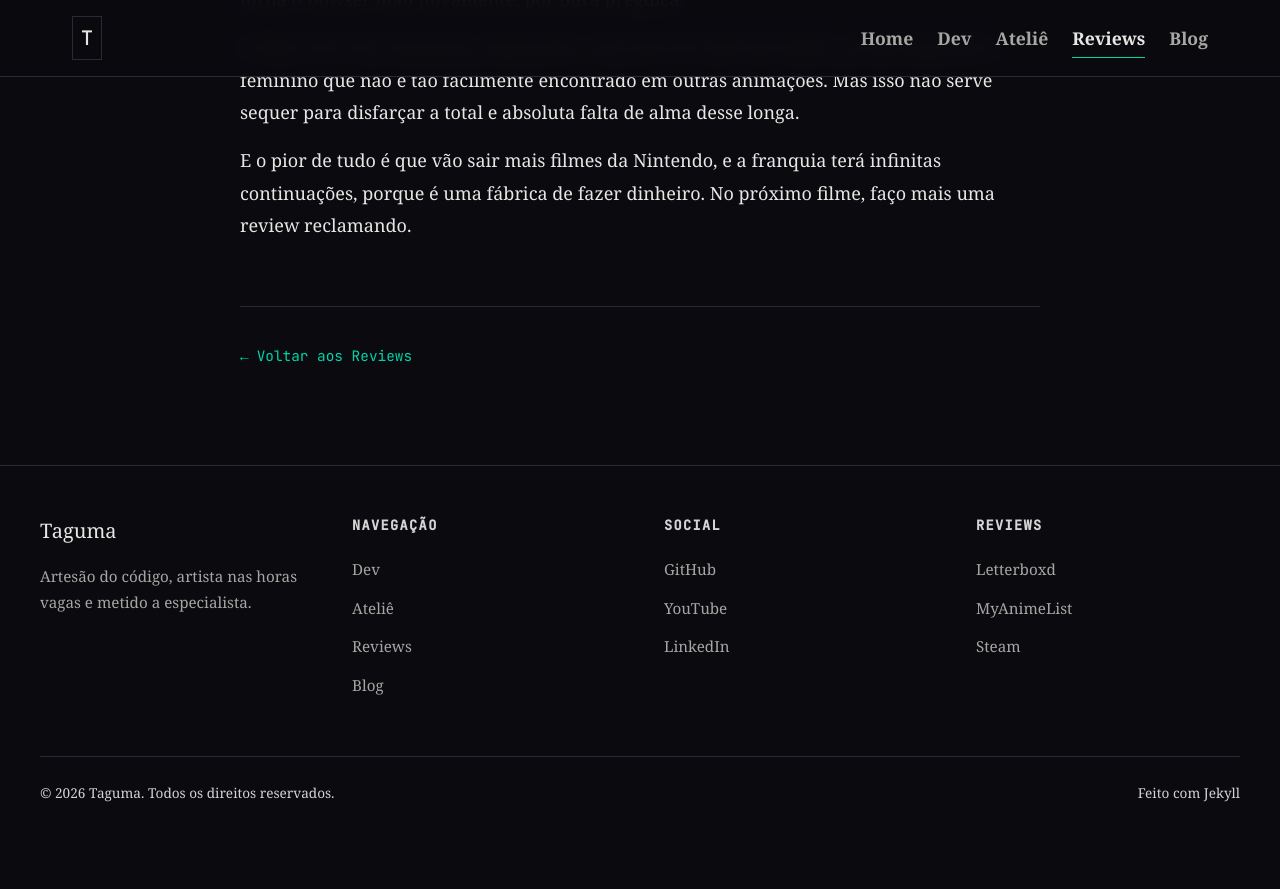
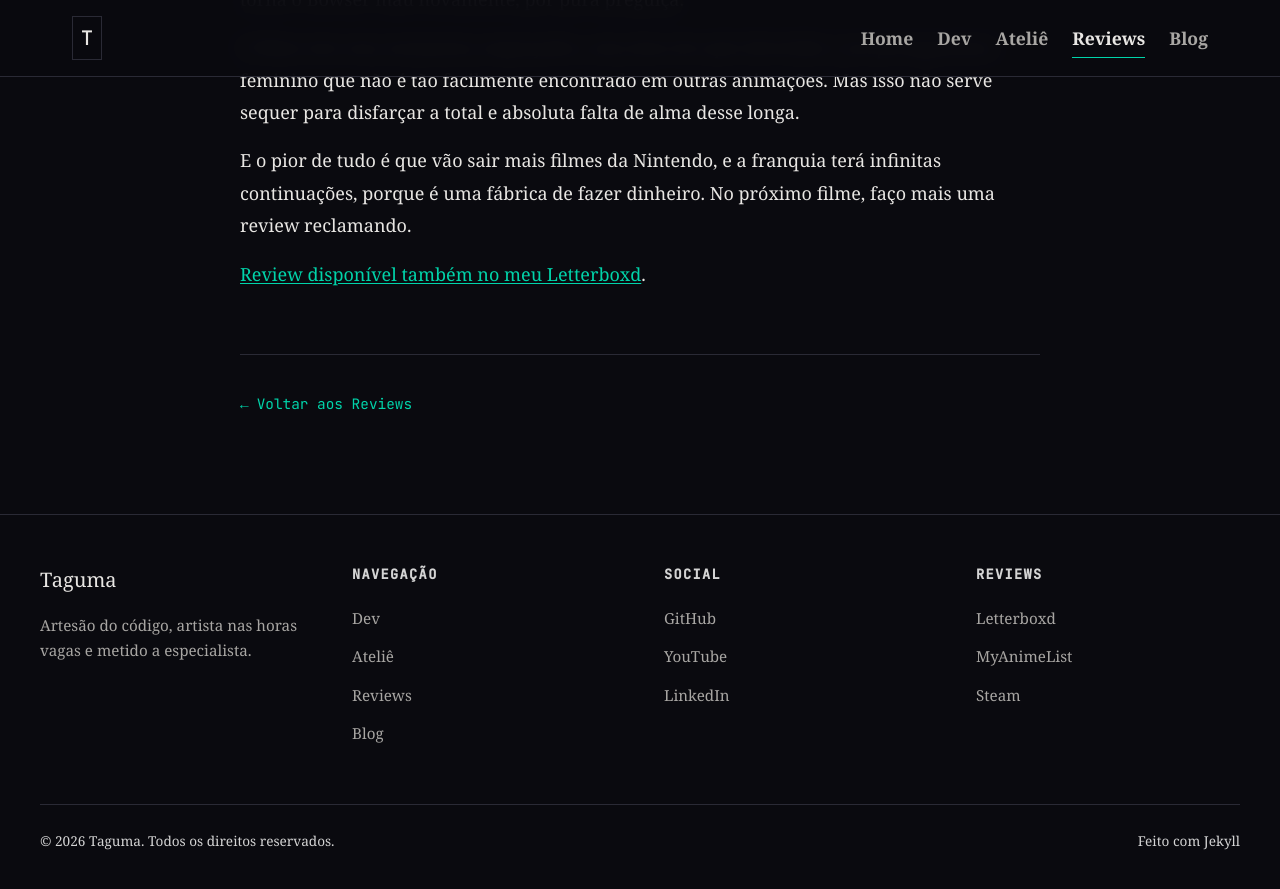
Before and after one commit to kundlatsch/taguma, a Jekyll site: the page built from _reviews/super-mario-galaxy.md, in a window 1280 px wide and 900 px high, scrolled down 1221 px. Shown: the top 889 px of the window. Built offline with Jekyll 4.4.1, drawn with Linux system fonts in a browser that asks for light colours; some web fonts are replaced; before the commit the page ends 2073 px from its top, so only the background shows below that.

Commit message:
Add letterboxd links

```diff
--- a/_reviews/super-mario-galaxy.md
+++ b/_reviews/super-mario-galaxy.md
@@ -25,3 +25,5 @@ Esse é um dilema moral interessante e adequado para o público-alvo do filme. M
 O filme tem seus momentos engraçados, uma dose de ação divertida e um protagonismo feminino que não é tão facilmente encontrado em outras animações. Mas isso não serve sequer para disfarçar a total e absoluta falta de alma desse longa.
 
 E o pior de tudo é que vão sair mais filmes da Nintendo, e a franquia terá infinitas continuações, porque é uma fábrica de fazer dinheiro. No próximo filme, faço mais uma review reclamando.
+
+[Review disponível também no meu Letterboxd](https://letterboxd.com/taguma/film/the-super-mario-galaxy-movie/).
```
Also changed, not shown: _reviews/deus-e-brasileiro.md (+2 -0 lines).
